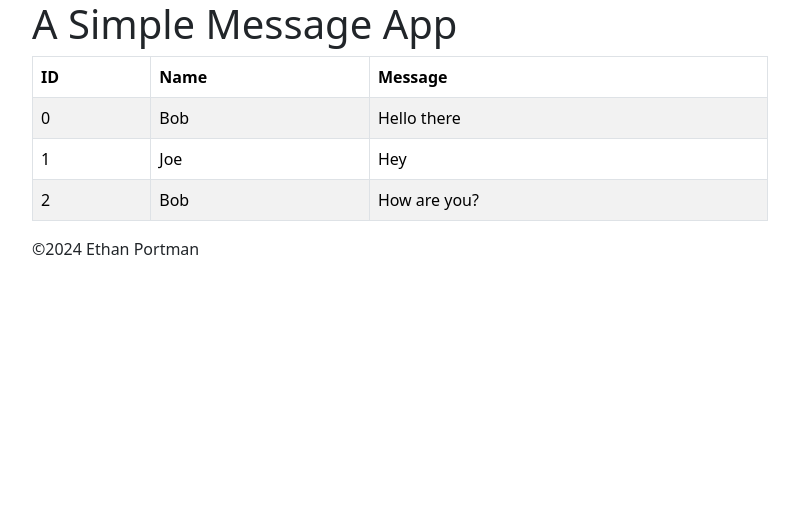
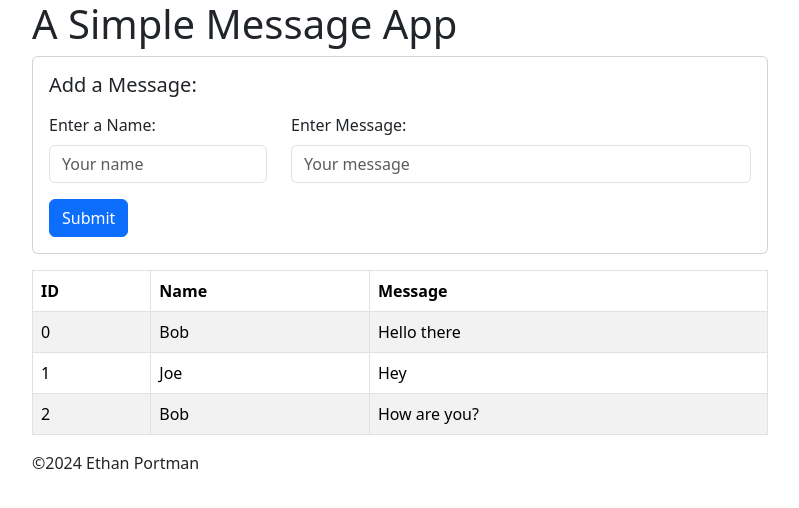
Before and after one commit to Ethan-Portman/msg-board-app, a Next.js app: page / in a window 1280 px wide. Shown: the top 508 px of the page, without its empty margins (240-1039 px from the left). Built offline with nearby package versions, Linux system fonts and the light colour scheme.

Commit message:
Integrated form to add a new message

```diff
--- a/components/Message.js
+++ b/components/Message.js
@@ -1,8 +1,8 @@
-const Message = ({ id, name, message }) => (
+const Message = ({ msgNum, name, msgTxt }) => (
     <tr>
-        <td>{id}</td>
+        <td>{msgNum}</td>
         <td>{name}</td>
-        <td>{message}</td>
+        <td>{msgTxt}</td>
     </tr>
 );
 
--- a/components/MessageBoard.js
+++ b/components/MessageBoard.js
@@ -1,14 +1,28 @@
 import MessageList from "./MessageList";
+import NewMessageForm from "./NewMessageForm";
+import { useState } from "react";
 
 const MessageBoard = () => {
-    const messages = [
-        { id: 0, name: "Bob", message: "Hello there" },
-        { id: 1, name: "Joe", message: "Hey" },
-        { id: 2, name: "Bob", message: "How are you?" }
-    ];
+    const [messages, setMessages] = useState([
+        { id: 0, name: "Bob", msgTxt: "Hello there" },
+        { id: 1, name: "Joe", msgTxt: "Hey" },
+        { id: 2, name: "Bob", msgTxt: "How are you?" }
+    ])
+
+    const addNewMessage = (values) => {
+        const newMessage = {
+            id: messages.length,
+            name: values.name,
+            msgTxt: values.msgText,
+        };
+        setMessages([newMessage, ...messages]);
+    }
 
     return (
-        <MessageList messages={messages} />
+        <>
+            <NewMessageForm addNewMessage={addNewMessage} />
+            <MessageList messages={messages} />
+        </>
     )
 };
 
--- a/components/MessageList.js
+++ b/components/MessageList.js
@@ -12,8 +12,8 @@ const MessageList = ({ messages }) => {
                 </tr>
             </thead>
             <tbody>
-                {messages.map(message => (
-                    <Message key={message.id} {...message} />
+                {messages.map((message, index) => (
+                    <Message key={message.id} {...message} msgNum={index} />
                 ))}
             </tbody>
         </Table>
```
